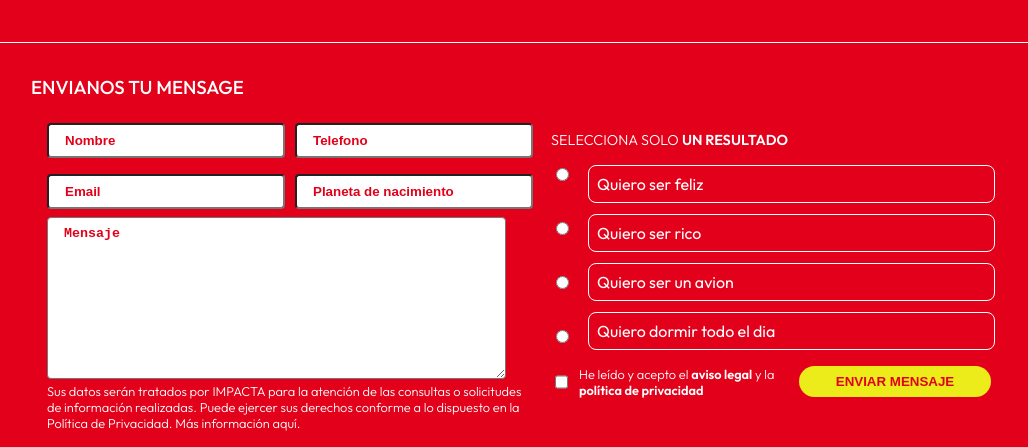
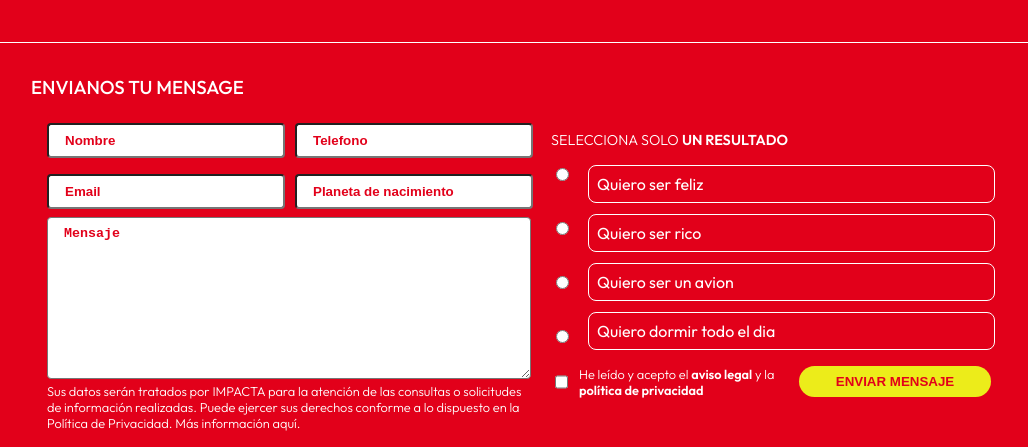
Before and after one commit to macnemoto/impacta-project, a website: page src/index.html in a window 1280 px wide. Shown: the part 3203-3650 px from the top of the page, without its empty margins (97-1125 px from the left). Drawn offline with nearby package versions, Linux system fonts and the light colour scheme.

Commit message:
Completing form v1

```diff
--- a/src/styles/style.scss
+++ b/src/styles/style.scss
@@ -410,6 +410,7 @@ h3 {
     display: flex;
     flex-direction: row;
     gap: 1rem;
+    align-self: start;
   }
 }
 
@@ -452,6 +453,13 @@ h3 {
   font-weight: 600;
   border-radius: 0.25rem;
 }
+
+@media screen and (min-width: 768px) {
+  .form-textarea {
+    width: 95%;
+  }
+}
+
 .form-textarea::placeholder {
   color: $red;
 }
```
Also changed, not shown: src/styles/output/style.css, 1 other file.
